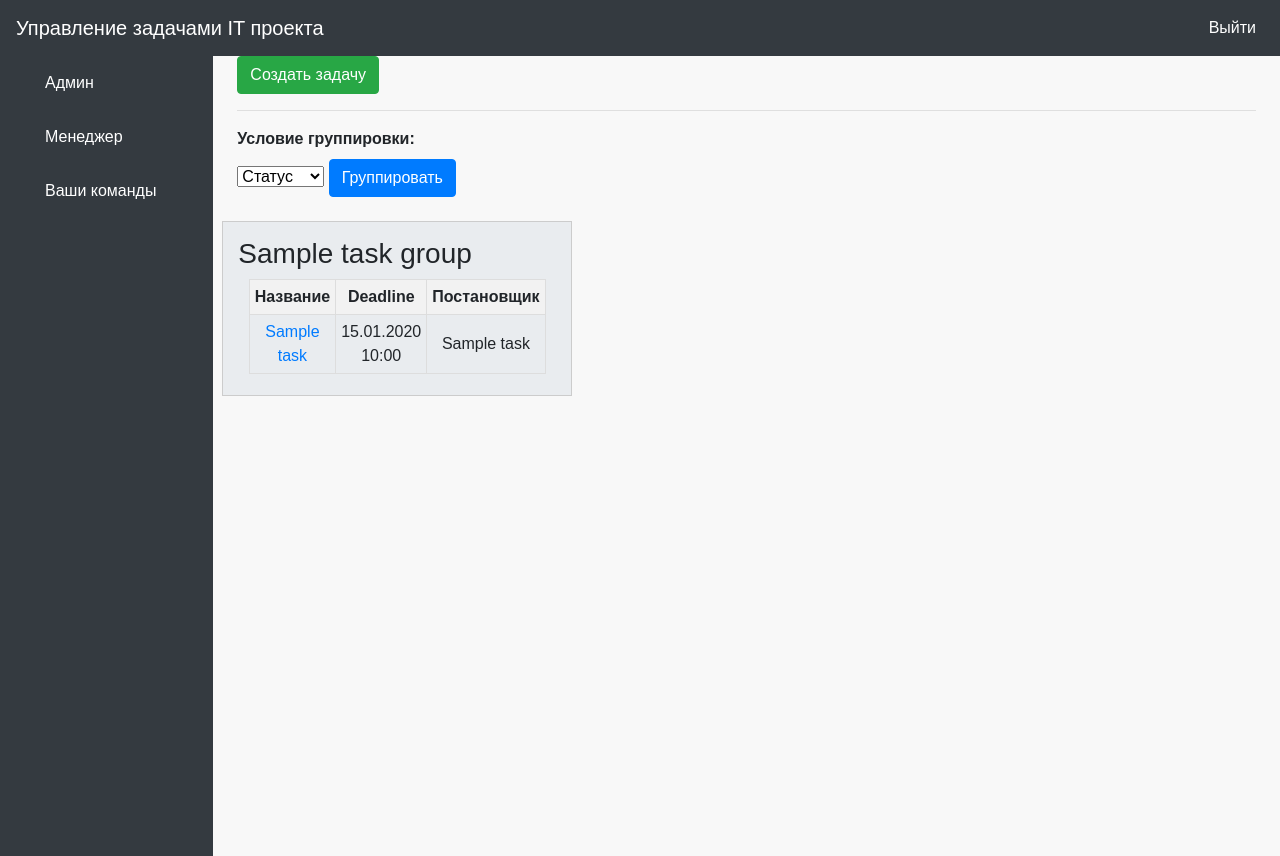
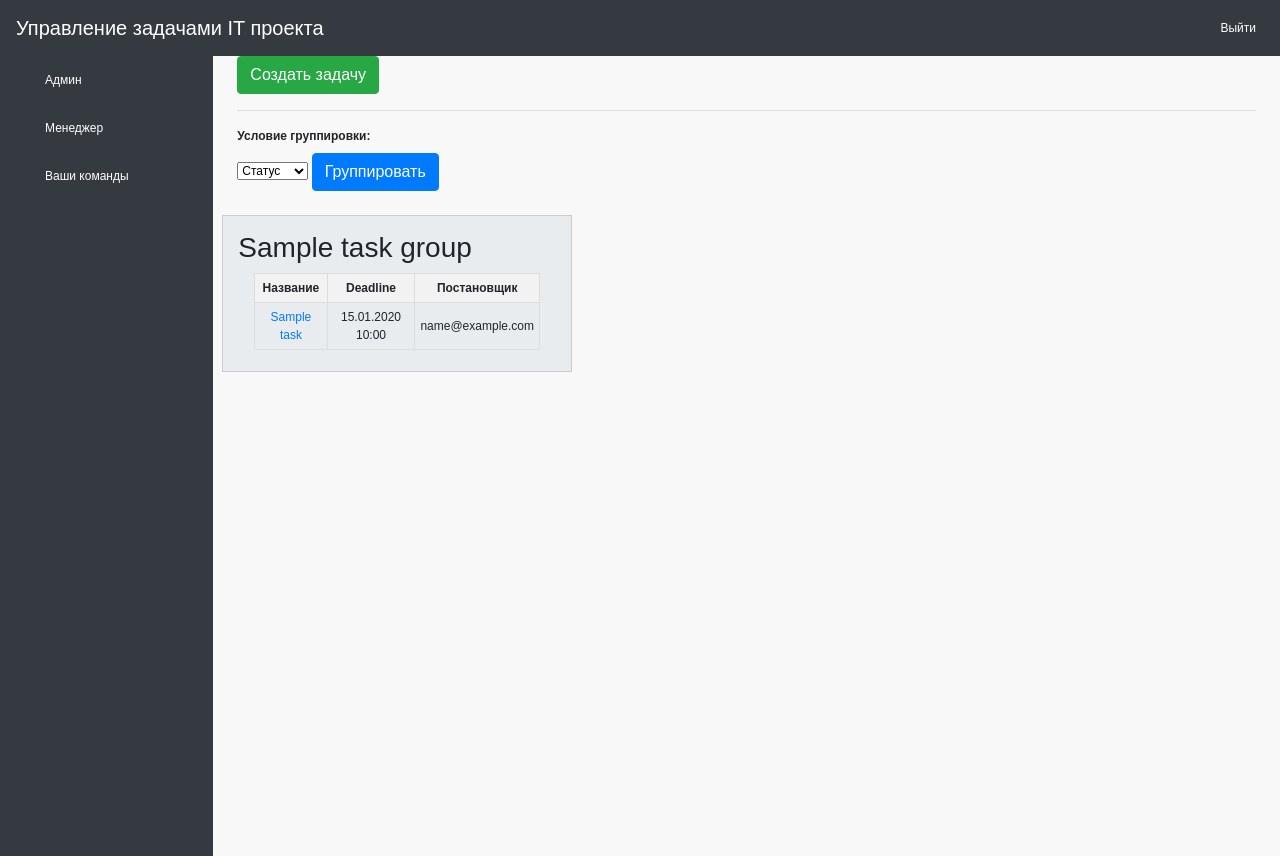
Before and after one commit to hahabuntun/TManagement, a Flask app: template project/templates/team/task_groups_for_teams.html in a window 1280 px wide. Run offline with Flask 3, Linux system fonts and the light colour scheme; the template is opened without the code that fills it: most values are stand-ins (such as "Sample title", 1, 10 or a date in 2020); data that the repository does not hold is empty; some libraries are stand-ins or nearby versions.

Commit message:
asfsafsafafasfsafasfsa afsafafras asfsafsadfsa

```diff
--- a/project/dao/team_dao.py
+++ b/project/dao/team_dao.py
@@ -269,7 +269,7 @@ class TeamDAO:
             SELECT
                 t.name AS task_name,
                 t.deadline,
-                w.name AS worker_name,
+                w.email AS email,
                 ts.name AS task_status_name,
                 t.team_id,
                 te.project_id,
--- a/project/main/fill_db.py
+++ b/project/main/fill_db.py
@@ -170,7 +170,7 @@ def fill_director_subordinate():
     pass
 
 def generate_task_statuses():
-    statuses = ['Ожидают выполнения', 'Выполняются', "Завершены"]
+    statuses = ['Ожидают выполнения', 'Выполняются', 'На проверке', "Завершены"]
     for st in statuses:
         status = TaskStatus(
             name=st
--- a/project/templates/base.html
+++ b/project/templates/base.html
@@ -11,6 +11,9 @@
     <link rel="stylesheet" href="{{ url_for('static', filename='styles/basic_list.css') }}">
     <link rel="stylesheet" href="{{ url_for('static', filename='styles/tasks.css') }}">
     <style>
+        body{
+            font-size: 12px;
+        }
         .navbar-custom {
             background-color: #343a40;
         }
--- a/project/templates/team/task_groups_for_teams.html
+++ b/project/templates/team/task_groups_for_teams.html
@@ -36,7 +36,7 @@
                                     </a>
                                 </td>
                                 <td>{{ task.deadline.strftime('%d.%m.%Y %H:%M') }}</td>
-                                <td>{{ task.worker_name }}</td>
+                                <td>{{ task.email }}</td>
                             </tr>
                     {% endfor %}
                     </tbody>
```
